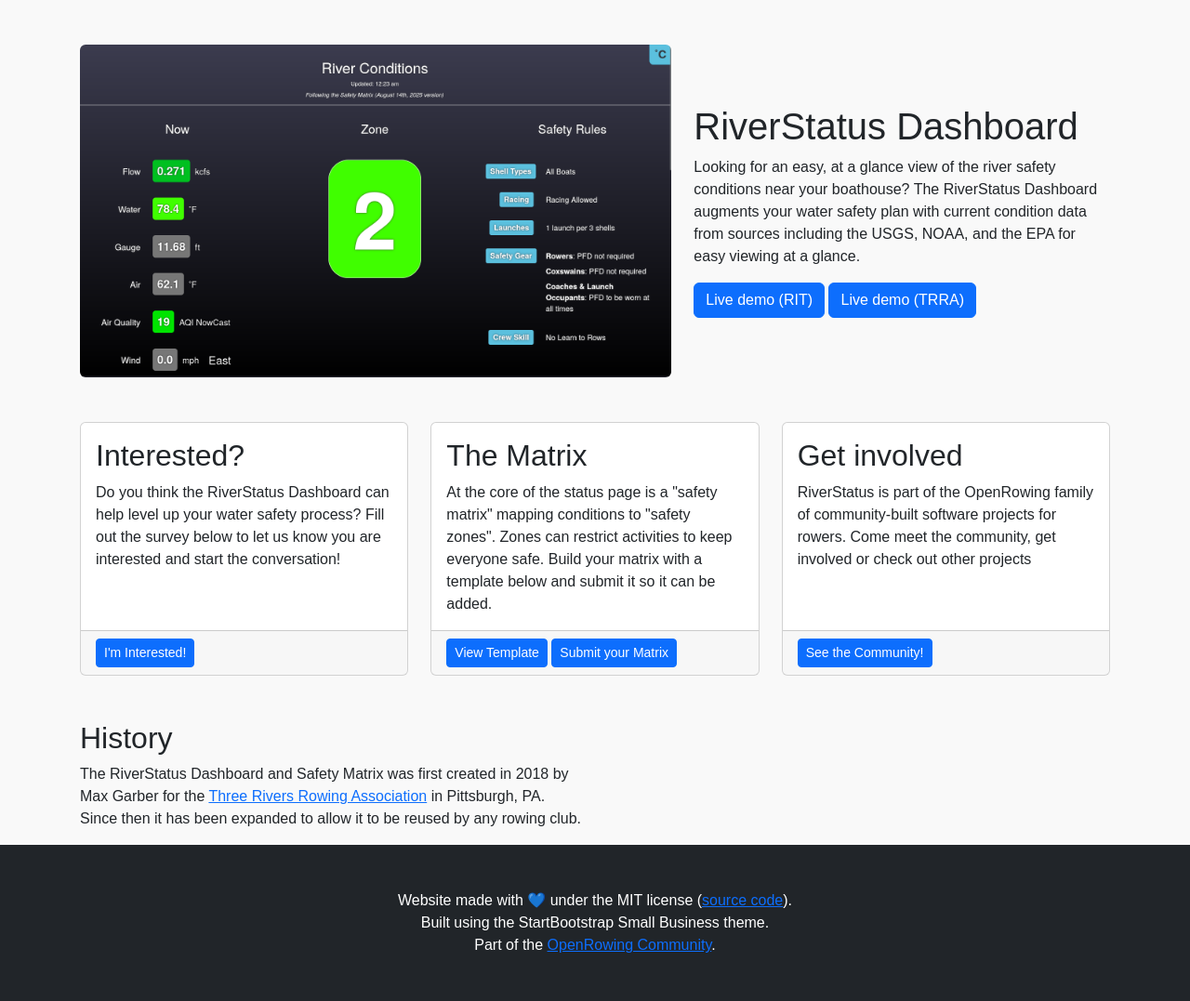
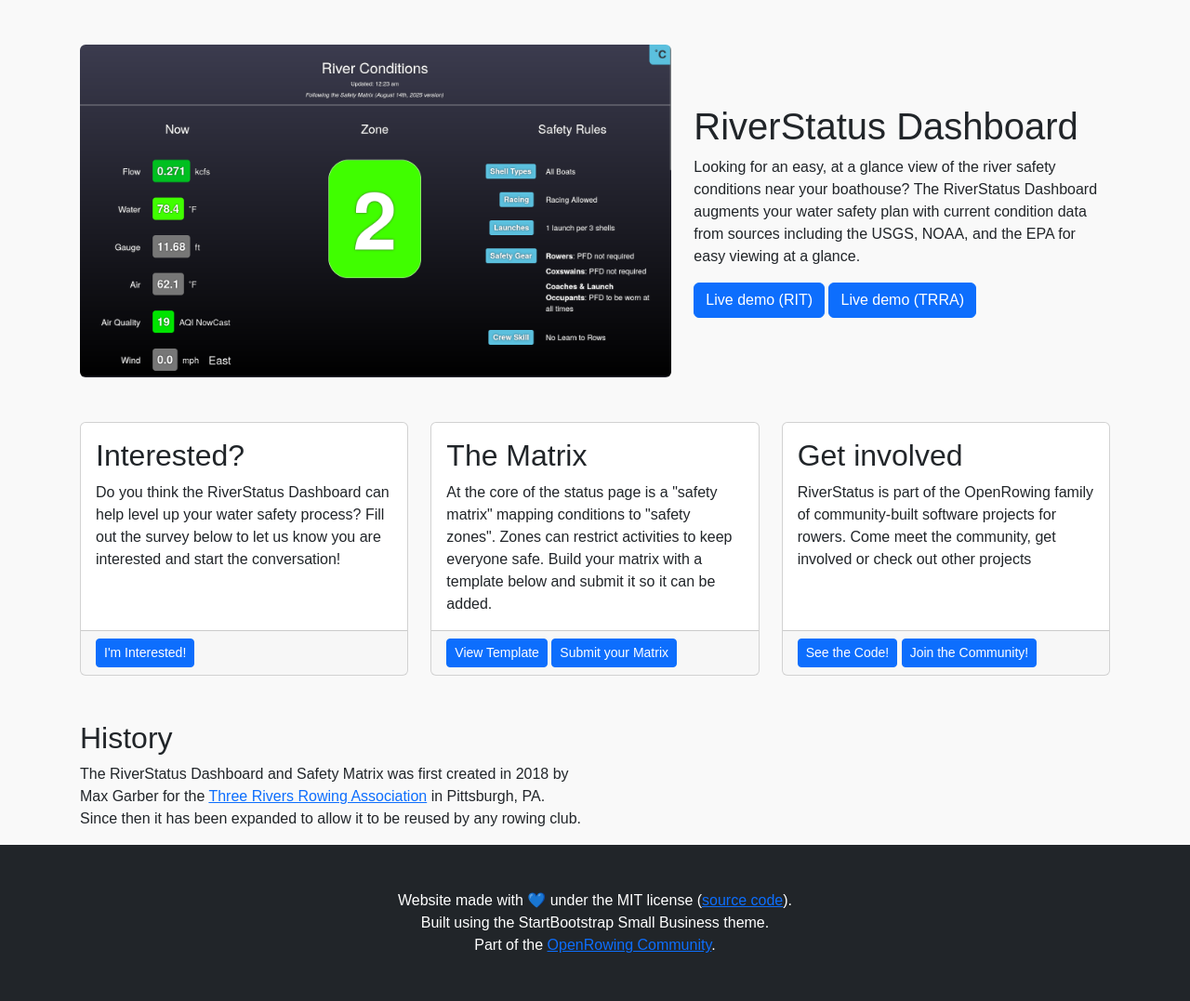
Before and after one commit to OpenRowingCommunity/openrowingcommunity.github.io, a Jekyll site: the page built from projects/riverstatus.html, in a window 1280 px wide. Shown: the whole page at 93% size. Built offline with Jekyll 4.4.1, drawn with Linux system fonts in a browser that asks for light colours; comment, search, counter and statistics services are not loaded.

Commit message:
Link to the code more clearly

```diff
--- a/projects/riverstatus.html
+++ b/projects/riverstatus.html
@@ -45,7 +45,10 @@
 					<h2 class="card-title">Get involved</h2>
 					<p class="card-text">RiverStatus is part of the OpenRowing family of community-built software projects for rowers. Come meet the community, get involved or check out other projects</p>
 				</div>
-				<div class="card-footer"><a class="btn btn-primary btn-sm" href="https://openrowing.com">See the Community!</a></div>
+				<div class="card-footer">
+					<a class="btn btn-primary btn-sm" href="https://github.com/OpenRowingCommunity/RiverStatusDashboard">See the Code!</a>
+					<a class="btn btn-primary btn-sm" href="https://openrowing.com">Join the Community!</a>
+				</div>
 			</div>
 		</div>
 	</div>
```
